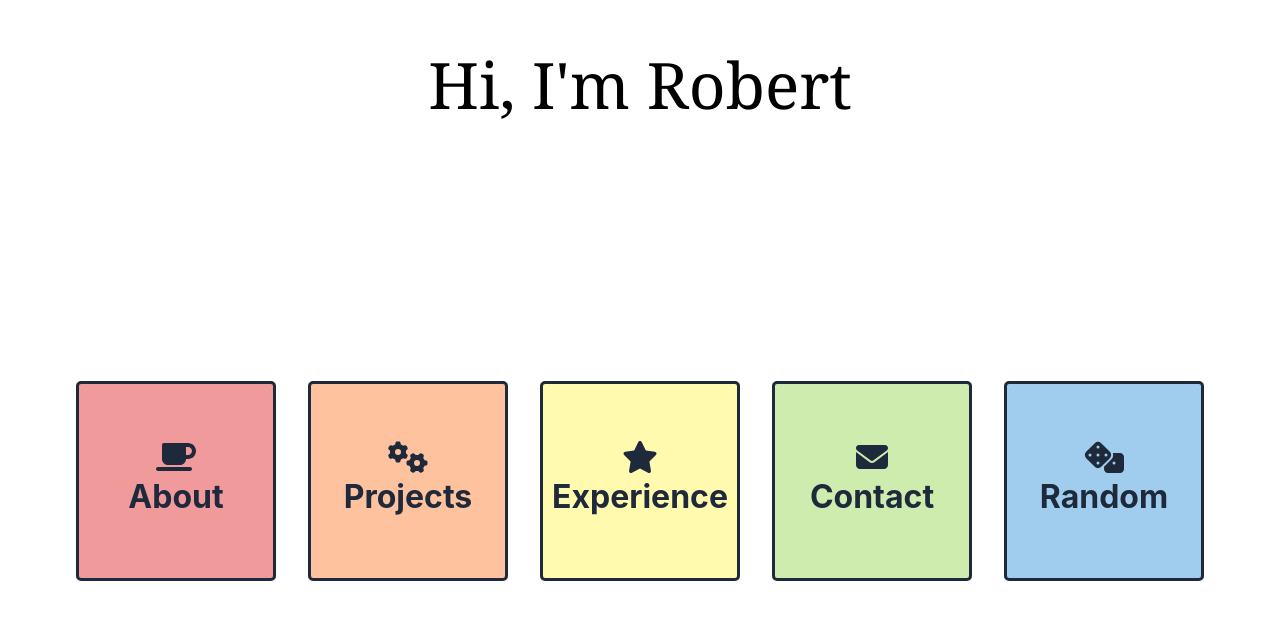
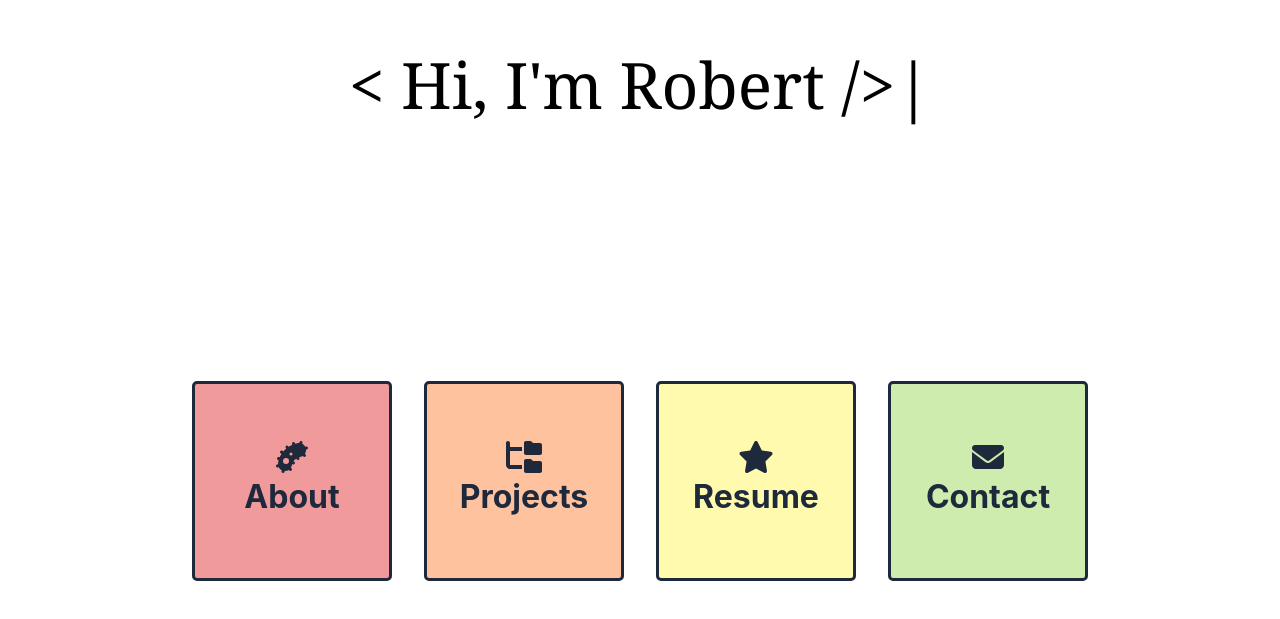
Before and after one commit to PotatoGolden76/animo-website, a React (Create React App) app: page / in a window 1280 px wide. Shown: the part 101-720 px from the top of the page. Built offline with nearby package versions, Linux system fonts and the light colour scheme.

Commit message:
homepage V1 done

```diff
--- a/package.json
+++ b/package.json
@@ -16,6 +16,7 @@
     "react-dom": "^18.2.0",
     "react-router-dom": "^6.3.0",
     "react-scripts": "5.0.1",
+    "react-type-animation": "^2.1.1",
     "sass": "^1.54.5",
     "web-vitals": "^2.1.4"
   },
--- a/src/App.tsx
+++ b/src/App.tsx
@@ -3,24 +3,29 @@ import styles from './styles/homepage.module.scss';
 import classNames from 'classnames';
 
 import {
-  faCoffee,
-  faDice,
+  faBacterium,
   faEnvelope,
   faStar,
-  faGears
+  faFolderTree, faShrimp
 } from '@fortawesome/free-solid-svg-icons'
+import { TypeAnimation } from 'react-type-animation';
 
 export default function App() {
   const containerTStyle = "container mx-auto p-5 flex gap-8 flex-wrap flex-row justify-center items-center";
   return (
 
     <div className={classNames(containerTStyle, styles.homeContainer)}>
-      <h1>Hi, I'm Robert</h1>
-      <PowerCard text="About" destination="/about" color="red" icon={faCoffee} />
-      <PowerCard text="Projects" destination="/projects" color="orange" icon={faGears} />
-      <PowerCard text="Experience" destination="/experience" color="yellow" icon={faStar} />
+      <TypeAnimation
+        sequence={["< Hi, I'm Robert />"]}
+        wrapper="h1"
+        cursor={true}
+        repeat={0}
+        style={{ fontSize: '4rem' }}
+      />
+      <PowerCard text="About" destination="/about" color="red" icon={faBacterium} />
+      <PowerCard text="Projects" destination="/projects" color="orange" icon={faFolderTree} />
+      <PowerCard text="Resume" destination="/resume" color="yellow" icon={faStar} />
       <PowerCard text="Contact" destination="/contact" color="green" icon={faEnvelope} />
-      <PowerCard text="Random" destination="/contact" color="blue" icon={faDice} />
     </div>
 
   );
```
Also changed, not shown: 1 other file (tests, documents, lock files or other folders).
